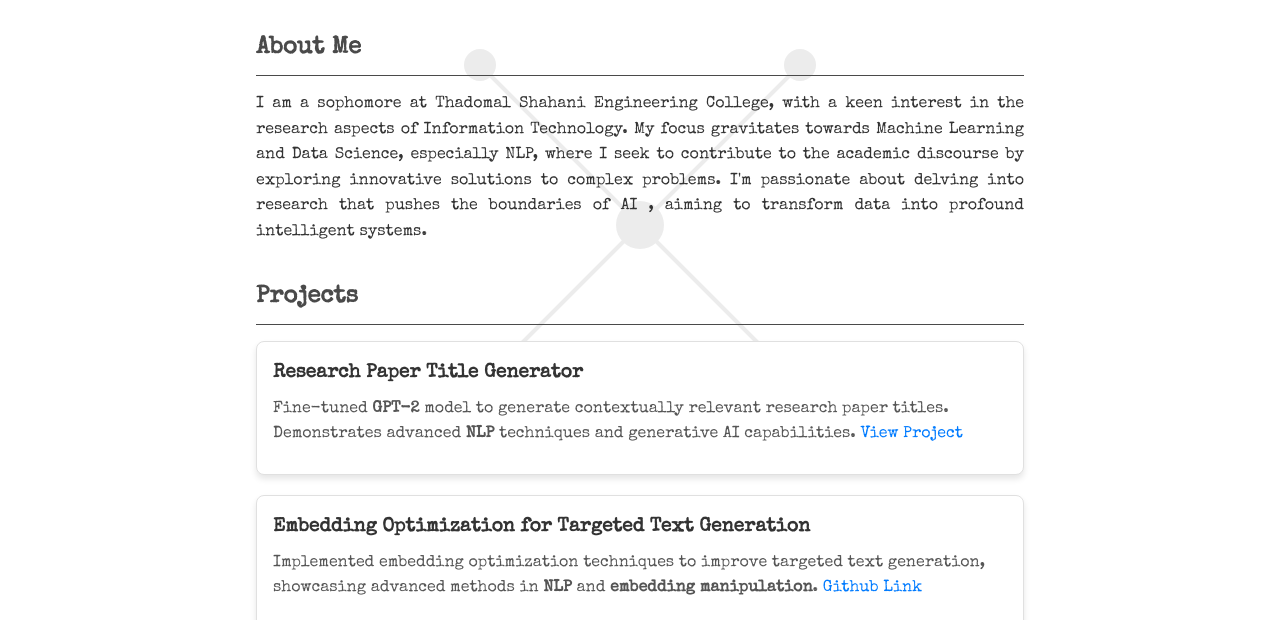
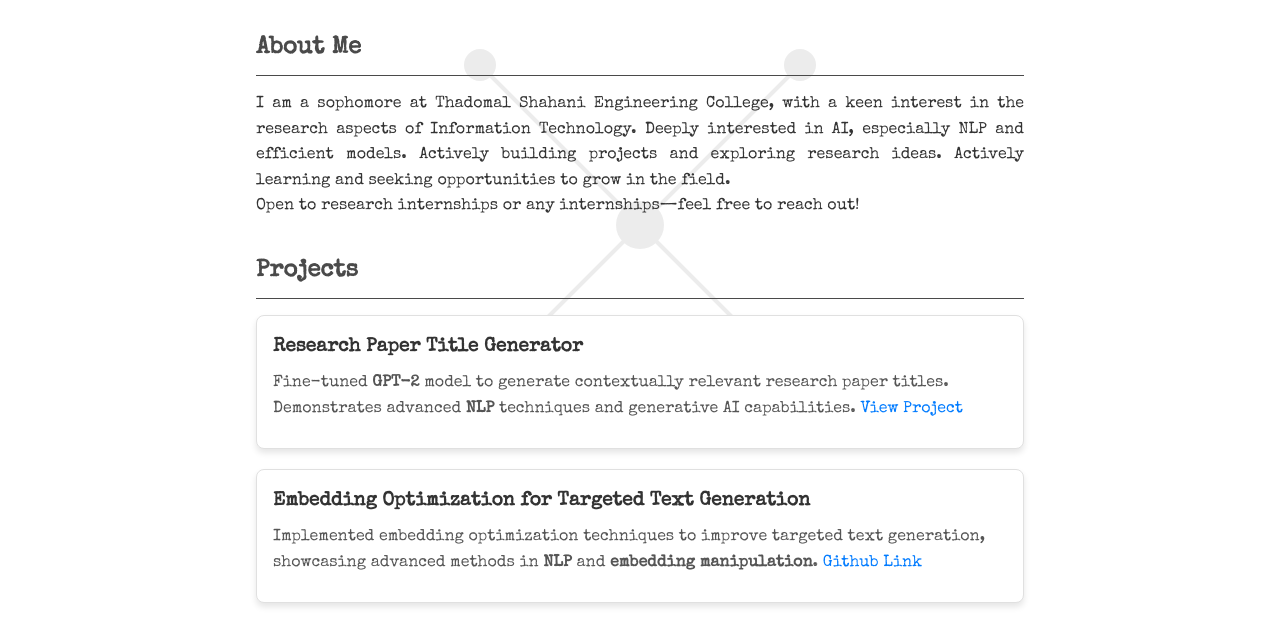
Before and after one commit to kanishkautag/Portfolio-Website, a plain HTML site: page index.html in a window 1280 px wide. Shown: the part 175-795 px from the top of the page. Drawn offline with nearby package versions, Linux system fonts and the light colour scheme.

Commit message:
Update index.html

```diff
--- a/index.html
+++ b/index.html
@@ -35,14 +35,18 @@
         <p>Sophomore Information Technology Student | ML Enthusiast</p>
     </header>
 
-    <main>
-        <section id="summary">
-            <h2>About Me</h2>
-            <p>
+<main>
+    <section id="summary">
+        <h2>About Me</h2>
+        <p>
+            I am a sophomore at Thadomal Shahani Engineering College, with a keen interest in the research aspects of Information Technology. Deeply interested in AI, especially NLP and efficient models. Actively building projects and exploring research ideas. Actively learning and seeking opportunities to grow in the field.
+        </p>
+        <p>
+            Open to research internships or any internships—feel free to reach out!
+        </p>
+    </section>
 
-                I am a sophomore at Thadomal Shahani Engineering College, with a keen interest in the research aspects of Information Technology. My focus gravitates towards Machine Learning and Data Science, especially NLP, where I seek to contribute to the academic discourse by exploring innovative solutions to complex problems. I'm passionate about delving into research that pushes the boundaries of AI , aiming to transform data into profound intelligent systems.
-            </p>
-        </section>
+
 
         <section id="projects">
             <h2>Projects</h2>
```
